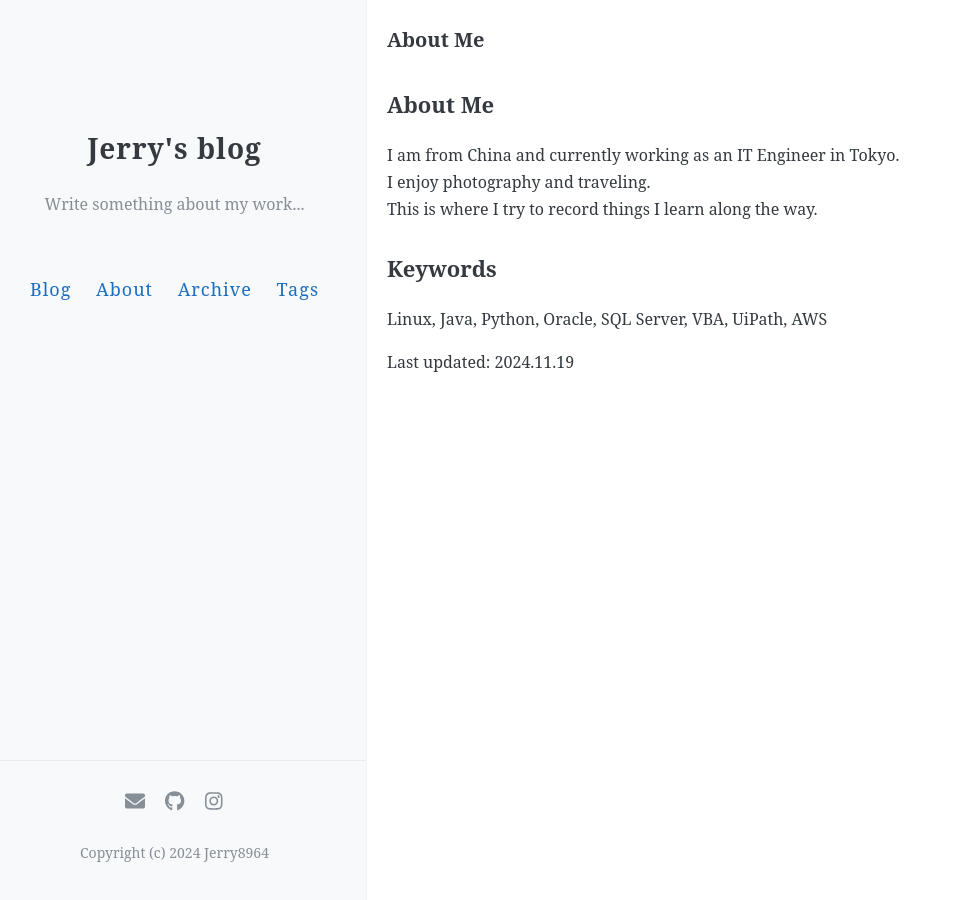
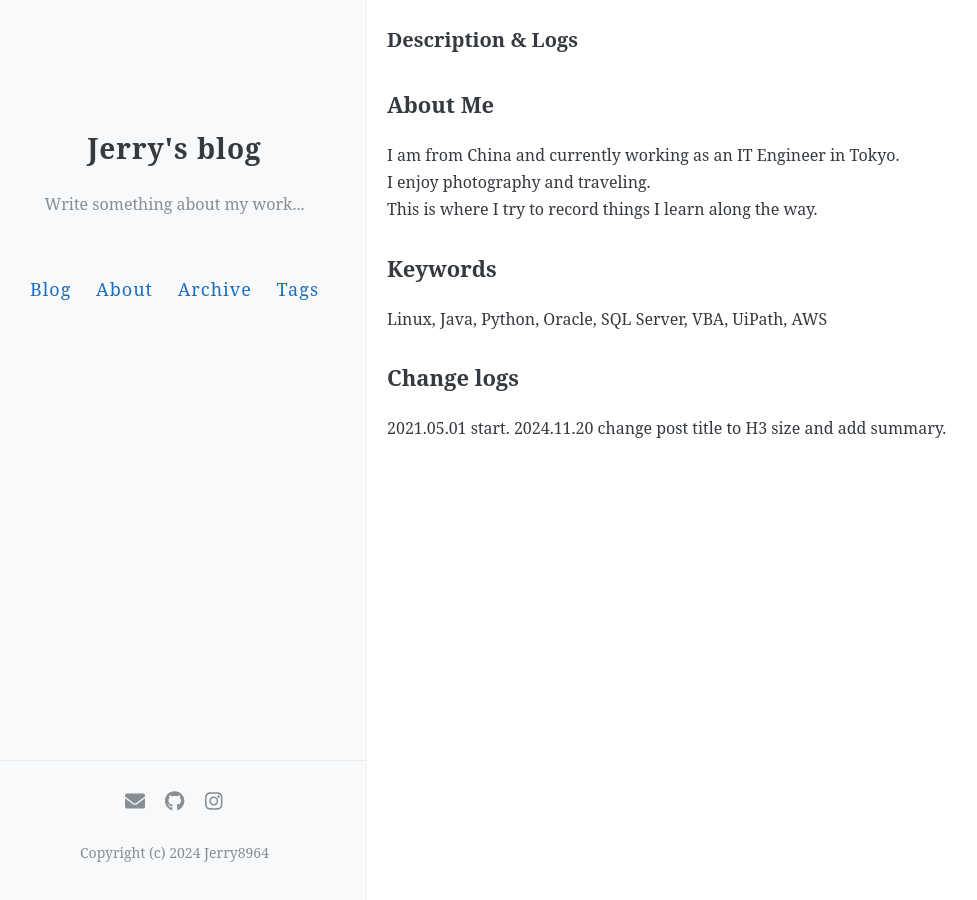
Before and after one commit to jerry8964/jerry8964.github.io, a Jekyll site: the page built from about.md, in a window 1280 px wide. Shown: the whole page, without its empty margins (17-994 px from the left). Built offline with Jekyll 4.4.1, drawn with Linux system fonts in a browser that asks for light colours; comment, search, counter and statistics services are not loaded; our own code applies the rules of GitHub Pages for plain Markdown files.

Commit message:
modified:   about.md

```diff
--- a/about.md
+++ b/about.md
@@ -1,6 +1,6 @@
 ---
 layout: page
-# title: Self description
+title: Description & Logs
 permalink: /about/
 ---
 
@@ -13,4 +13,6 @@ This is where I try to record things I learn along the way.<br>
 ## Keywords
 Linux, Java, Python, Oracle, SQL Server, VBA, UiPath, AWS<br>
 
-Last updated: 2024.11.19
+## Change logs
+2021.05.01  start.
+2024.11.20  change post title to H3 size and add summary.
```
